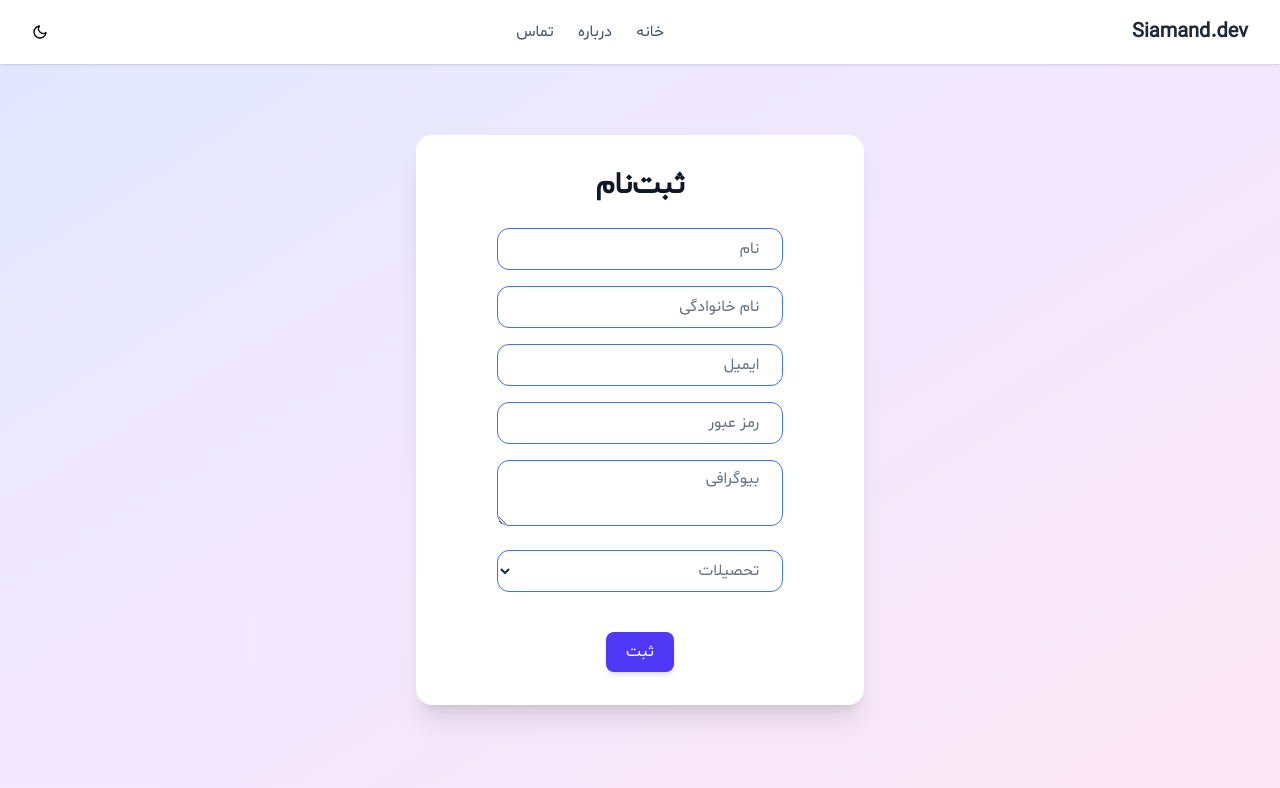
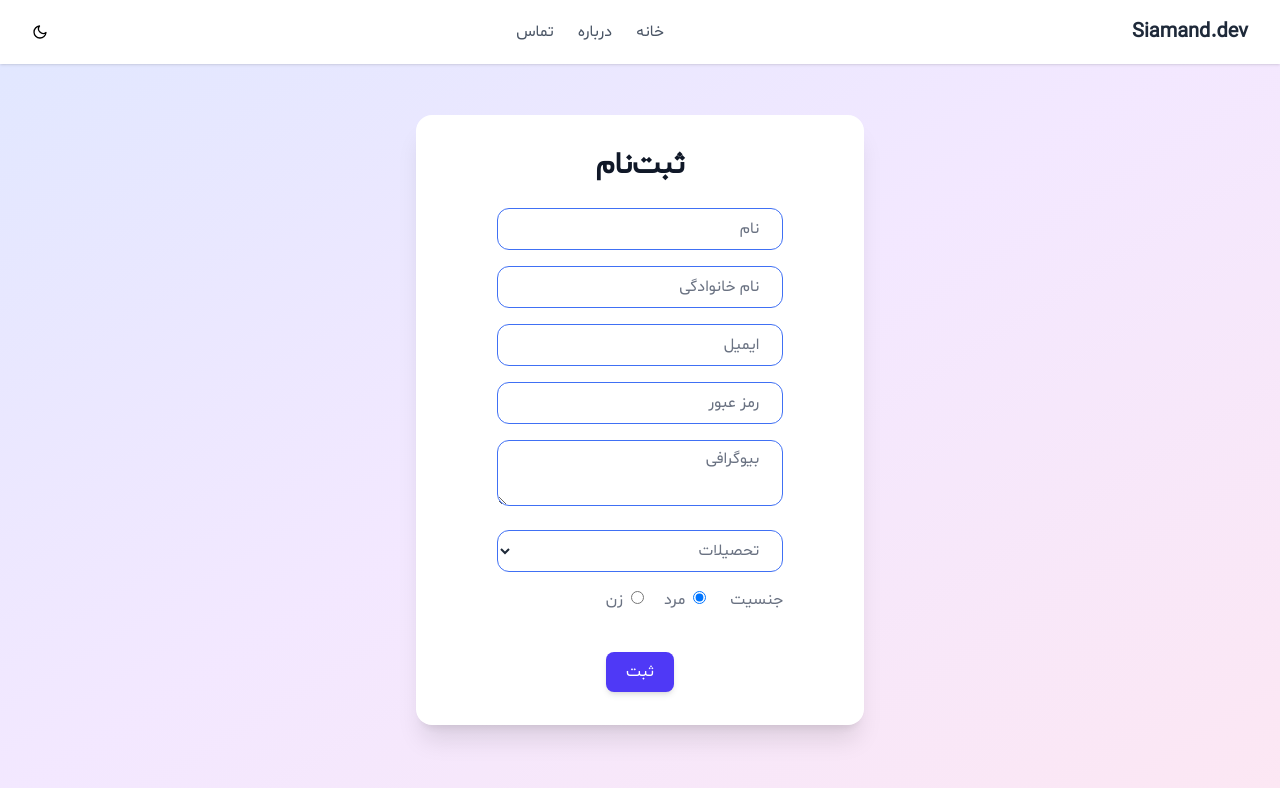
Before and after one commit to siamand-shirzad/reusableFormik, a React (Vite) app: page / in a window 1280 px wide. Shown: the top 788 px of the page. Built offline with nearby package versions, Linux system fonts and the light colour scheme.

Commit message:
implementing-radioButton

```diff
--- a/src/components/RegisterForm.jsx
+++ b/src/components/RegisterForm.jsx
@@ -7,7 +7,9 @@ const RegisterForm = () => {
 		lastname: '',
 		email:'',
 		password:'',
-		bio:''
+		bio:'',
+		education: 1,
+		gender: 1,
 	};
 	const onSubmit = (values, submitprops) => {
 		console.log(values);
@@ -22,6 +24,10 @@ const RegisterForm = () => {
 		{id:3 , value: 'فوق لیسانس' },
 		{id:4 , value: 'دکترا' },
 	]
+	const gender = [
+		{id:1 , value: "مرد"},
+		{id:2 , value: "زن"}
+	]
 	return (
 		<Formik initialValues={initialValues} onSubmit={onSubmit} enableReinitialize>
 			{formik => {
@@ -35,6 +41,7 @@ const RegisterForm = () => {
 							<FormikControl control="input" name="password" type="password" label="رمز عبور" />
 							<FormikControl control="textarea" name="bio"  label="بیوگرافی" />
 							<FormikControl control="select" name="education"  label="تحصیلات" educations={educations} />
+							<FormikControl control="radio" name="gender"  label="جنسیت" option={gender} />
 							<div className="mt-6">
 								<button
 									type="button"
--- a/src/components/formikElements/FormikControl.jsx
+++ b/src/components/formikElements/FormikControl.jsx
@@ -1,4 +1,5 @@
 import Input from './Input';
+import Radio from './Radio';
 import Select from './Select';
 import Textarea from './Textarea';
 
@@ -12,6 +13,8 @@ const FormikControl = props => {
 			return <Textarea {...rest} />;
 		case 'select':
 			return <Select {...rest} />;
+		case 'radio':
+			return <Radio {...rest} />;
 
 		default:
 			break;
--- a/src/components/formikElements/Input.jsx
+++ b/src/components/formikElements/Input.jsx
@@ -1,7 +1,6 @@
 import { FastField, ErrorMessage } from 'formik';
 
 const Input = (props) => {
-	console.log(props);
 	const { name, type, label } =props
 
 	return (
--- /dev/null
+++ b/src/components/formikElements/Radio.jsx
@@ -0,0 +1,41 @@
+import { FastField, ErrorMessage, Field } from 'formik';
+import { Fragment } from 'react';
+
+const Radio = props => {
+	const { name, option, label } = props;
+
+	return (
+		<div className="relative w-3/4">
+      <label className='text-gray-500 pe-6 ' htmlFor={name}>{label}</label>
+			<FastField
+				as="select"
+				name={name}
+				id={name}
+				className=" dark:text-gray-300 text-gray-800 w-full bg-transparent outline-none px-4 py-2 rounded-xl border focus:border-2 border-[#4070f4] focus:shadow-md text-right">
+				{({ field }) => {
+					console.log(field);
+					return option.map(i => (
+						<Fragment key={i.id}>
+							<input
+								type="radio"
+								{...field}
+								value={i.id}
+								id={i.id}
+								checked={field.value == i.id}
+							/>
+							<label
+								htmlFor={i.id}
+								className=" px-2 pe-5  font-light text-gray-500  ">
+								{i.value}
+							</label>
+						</Fragment>
+					));
+				}}
+			</FastField>
+
+			<ErrorMessage name={name} component="div" className="text-red-500 text-sm mt-1 text-right" />
+		</div>
+	);
+};
+
+export default Radio;
```
